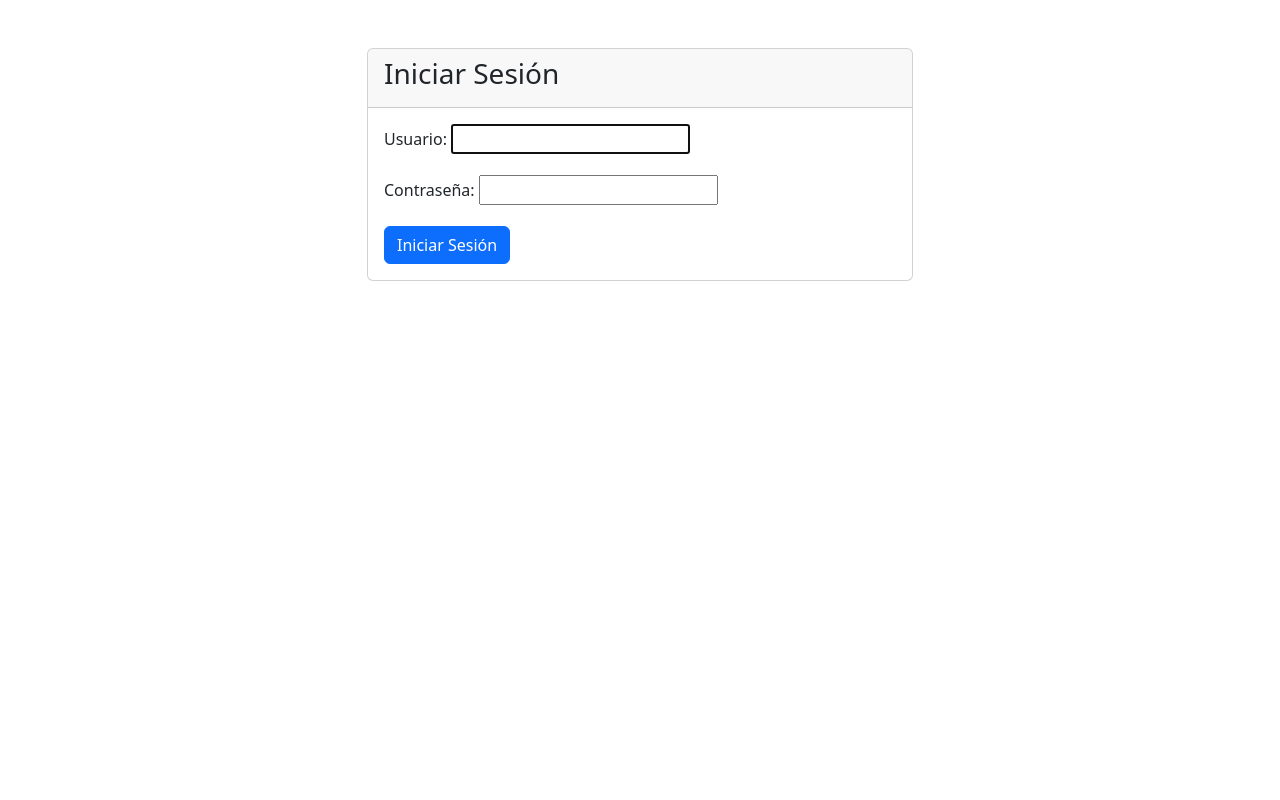
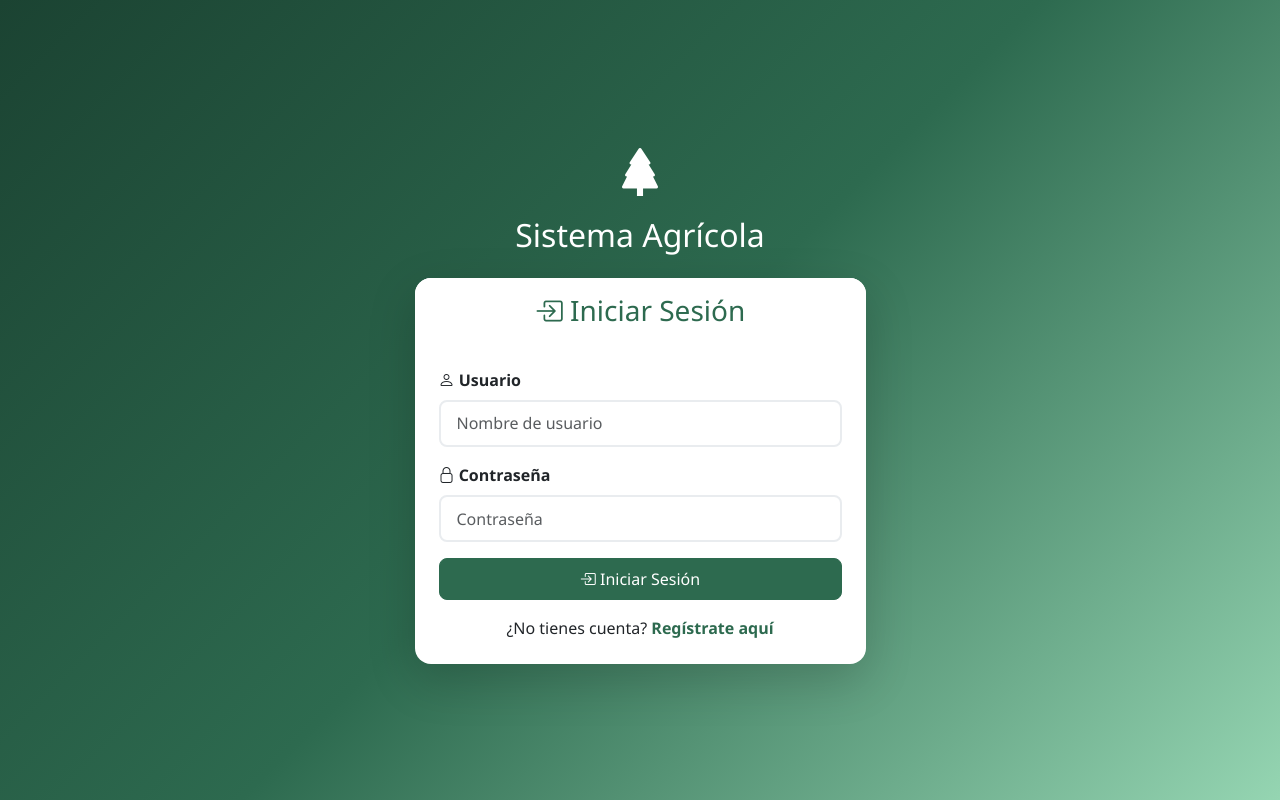
Before and after one commit to danieldavid-23/lilliana-2, a Django app: page /login/ in a window 1280 px wide. Run offline with Django 4.2, Linux system fonts and the light colour scheme; some libraries are stand-ins or nearby versions.

Commit message:
feat: redisenar paginas de autenticacion con fondo agricola
- Login page with gradient background (dark to light green)
- Centered card layout with tree icon branding
- Registration page with matching style
- Links between login and registration

```diff
--- a/templates/registration/login.html
+++ b/templates/registration/login.html
@@ -4,52 +4,52 @@
     <meta charset="UTF-8">
     <meta name="viewport" content="width=device-width, initial-scale=1.0">
     <title>Iniciar Sesión - Sistema Agrícola</title>
-    <link href="{% load static %}{% static 'css/bootstrap.min.css' %}" rel="stylesheet">
+    {% load static %}
+    <link href="{% static 'css/bootstrap.min.css' %}" rel="stylesheet">
+    <link href="{% static 'css/bootstrap-icons.min.css' %}" rel="stylesheet">
+    <link href="{% static 'css/custom.css' %}" rel="stylesheet">
 </head>
-<body>
-    <div class="container mt-5">
-        <div class="row justify-content-center">
-            <div class="col-md-6">
-                <div class="card">
-                    <div class="card-header">
-                        <h3>Iniciar Sesión</h3>
+<body class="bg-agriculture">
+    <div class="container">
+        <div class="row justify-content-center min-vh-100 align-items-center">
+            <div class="col-md-5">
+                <div class="text-center mb-4">
+                    <i class="bi bi-tree-fill text-white" style="font-size: 3rem;"></i>
+                    <h2 class="text-white mt-2">Sistema Agrícola</h2>
+                </div>
+                <div class="card shadow-lg border-0 rounded-4">
+                    <div class="card-header bg-white text-center rounded-top-4 py-3">
+                        <h3 class="mb-0 text-primary"><i class="bi bi-box-arrow-in-right"></i> Iniciar Sesión</h3>
                     </div>
-                    <div class="card-body">
+                    <div class="card-body p-4">
                         {% if form.non_field_errors %}
                             <div class="alert alert-danger">
-                                {% for error in form.non_field_errors %}
-                                    {{ error }}
-                                {% endfor %}
+                                {% for error in form.non_field_errors %}{{ error }}{% endfor %}
                             </div>
                         {% endif %}
-
                         <form method="post">
                             {% csrf_token %}
                             <div class="mb-3">
-                                <label for="{{ form.username.id_for_label }}" class="form-label">Usuario:</label>
-                                {{ form.username }}
-                                {% if form.username.errors %}
-                                    <div class="text-danger">{{ form.username.errors }}</div>
-                                {% endif %}
+                                <label class="form-label fw-semibold"><i class="bi bi-person"></i> Usuario</label>
+                                <input type="text" name="username" class="form-control" placeholder="Nombre de usuario" required>
                             </div>
-
                             <div class="mb-3">
-                                <label for="{{ form.password.id_for_label }}" class="form-label">Contraseña:</label>
-                                {{ form.password }}
-                                {% if form.password.errors %}
-                                    <div class="text-danger">{{ form.password.errors }}</div>
-                                {% endif %}
+                                <label class="form-label fw-semibold"><i class="bi bi-lock"></i> Contraseña</label>
+                                <input type="password" name="password" class="form-control" placeholder="Contraseña" required>
                             </div>
-
-                            <button type="submit" class="btn btn-primary">Iniciar Sesión</button>
+                            <button type="submit" class="btn btn-primary w-100 py-2">
+                                <i class="bi bi-box-arrow-in-right"></i> Iniciar Sesión
+                            </button>
                         </form>
+                        <div class="text-center mt-3">
+                            <p class="mb-0">¿No tienes cuenta? <a href="{% url 'registro' %}" class="text-primary fw-bold">Regístrate aquí</a></p>
+                        </div>
                     </div>
                 </div>
             </div>
         </div>
     </div>
-
-    <script src="{% load static %}{% static 'js/jquery.min.js' %}"></script>
-    <script src="{% load static %}{% static 'js/bootstrap.bundle.min.js' %}"></script>
+    <script src="{% static 'js/jquery.min.js' %}"></script>
+    <script src="{% static 'js/bootstrap.bundle.min.js' %}"></script>
 </body>
 </html>
```
